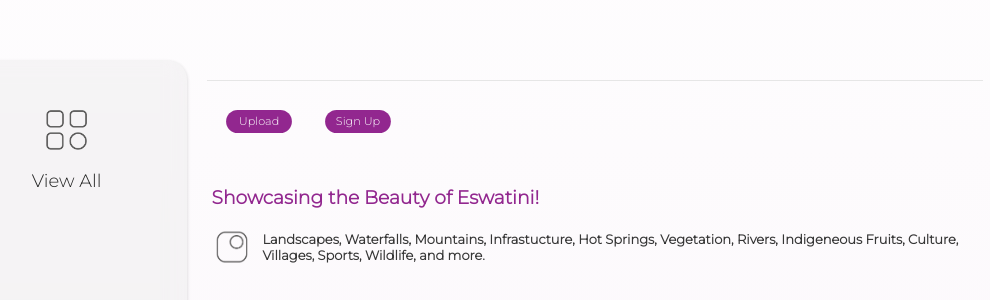
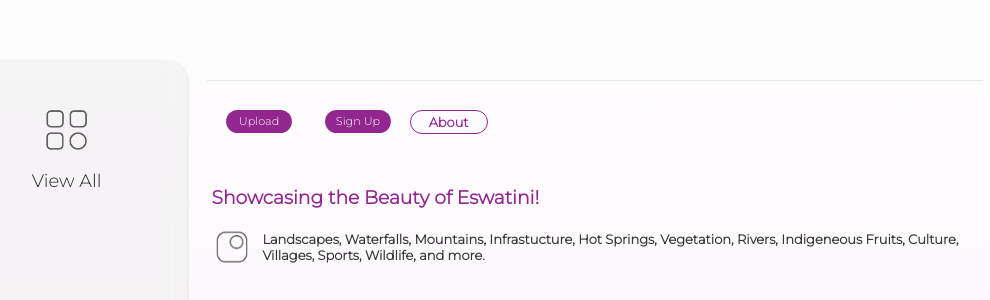
Before and after one commit to Tmazst/Appenda, a Flask app: page / in a window 1280 px wide. Shown: the part 309-609 px from the top of the page, without its empty margins (119-1109 px from the left). Run offline with Flask 3, Linux system fonts and the light colour scheme; data that the repository does not hold is empty; some libraries are stand-ins or nearby versions.

Commit message:
12 Feb 25

```diff
--- a/templates/index.html
+++ b/templates/index.html
@@ -290,6 +290,7 @@
             {%if not current_user.is_authenticated %}
             <a href="/signup" ><div class="btns">Sign Up</div></a>
             {%endif%}
+            <a href="/about" ><div style="font-size:13px;padding:3px"  class="btns-outlined">About</div></a>
         </div><br>
 
 
```
